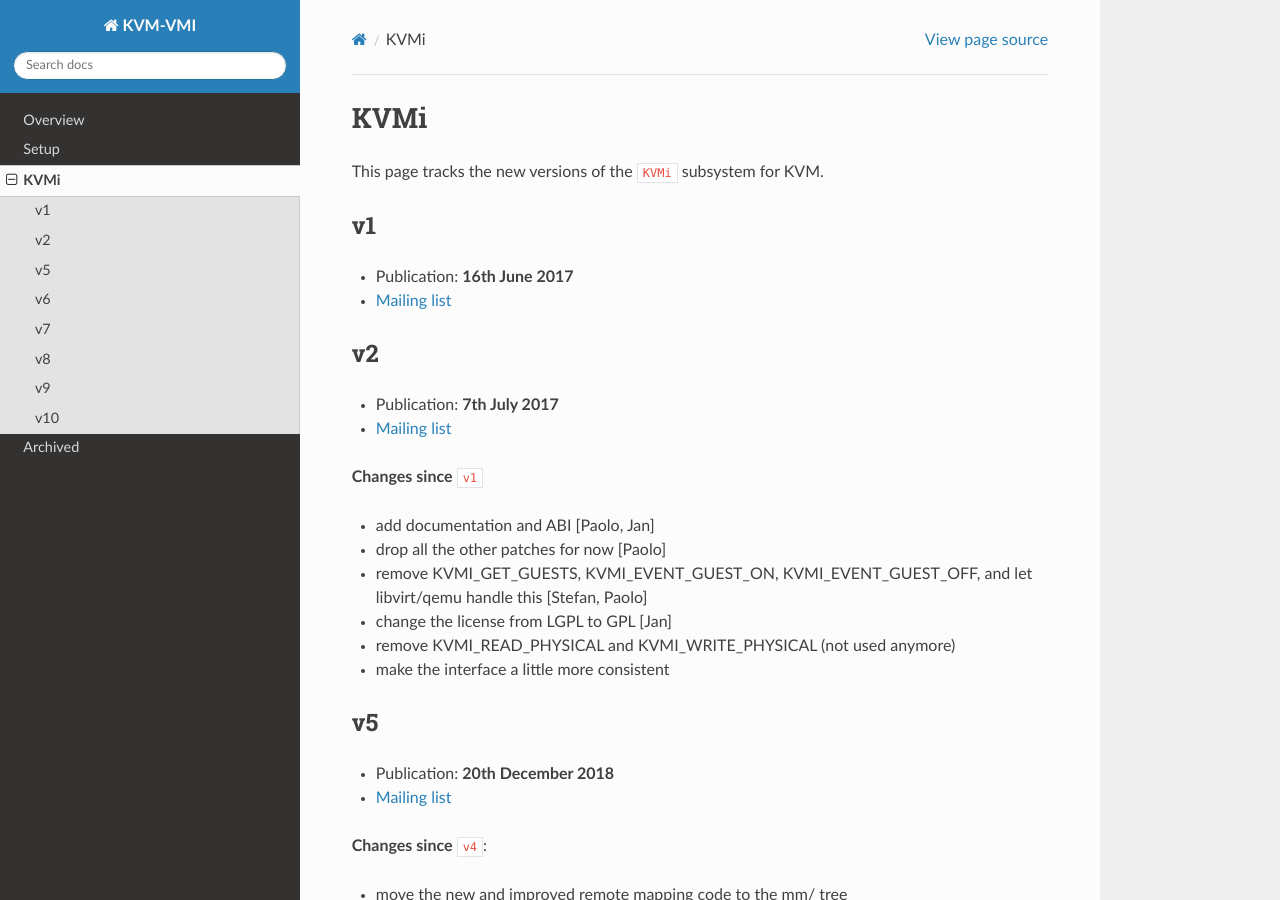
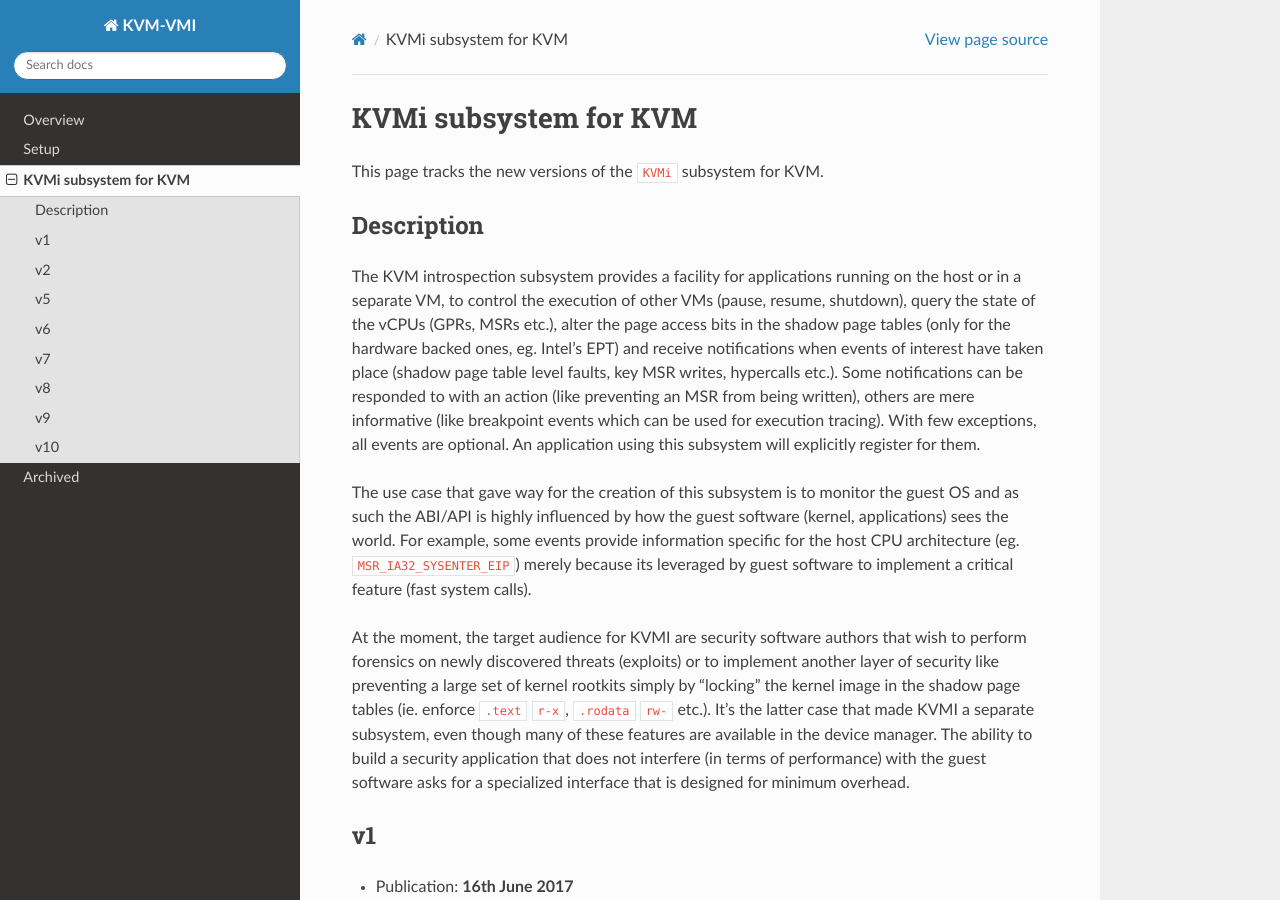
Before and after one commit to KVM-VMI/kvm-vmi, a Sphinx documentation site: the page built from docs/kvmi.md, in a window 1280 px wide and 900 px high. Built offline with Sphinx 7.4.7 and the Read the Docs theme 2.0.0, drawn with Linux system fonts in a browser that asks for light colours.

Commit message:
docs: add description for kvmi

```diff
--- a/docs/kvmi.md
+++ b/docs/kvmi.md
@@ -1,7 +1,38 @@
-# KVMi
+# KVMi subsystem for KVM
 
 This page tracks the new versions of the `KVMi` subsystem for KVM.
 
+## Description
+
+The KVM introspection subsystem provides a facility for applications
+running on the host or in a separate VM, to control the execution of
+other VMs (pause, resume, shutdown), query the state of the vCPUs (GPRs,
+MSRs etc.), alter the page access bits in the shadow page tables (only
+for the hardware backed ones, eg. Intel's EPT) and receive notifications
+when events of interest have taken place (shadow page table level faults,
+key MSR writes, hypercalls etc.). Some notifications can be responded
+to with an action (like preventing an MSR from being written), others
+are mere informative (like breakpoint events which can be used for
+execution tracing).  With few exceptions, all events are optional. An
+application using this subsystem will explicitly register for them.
+
+The use case that gave way for the creation of this subsystem is to
+monitor the guest OS and as such the ABI/API is highly influenced by how
+the guest software (kernel, applications) sees the world. For example,
+some events provide information specific for the host CPU architecture
+(eg. `MSR_IA32_SYSENTER_EIP`) merely because its leveraged by guest software
+to implement a critical feature (fast system calls).
+
+At the moment, the target audience for KVMI are security software authors
+that wish to perform forensics on newly discovered threats (exploits)
+or to implement another layer of security like preventing a large set
+of kernel rootkits simply by "locking" the kernel image in the shadow
+page tables (ie. enforce `.text` `r-x`, `.rodata` `rw-` etc.). It's the latter
+case that made KVMI a separate subsystem, even though many of these
+features are available in the device manager. The ability to build a
+security application that does not interfere (in terms of performance)
+with the guest software asks for a specialized interface that is designed
+for minimum overhead.
 
 ## v1
 
```
